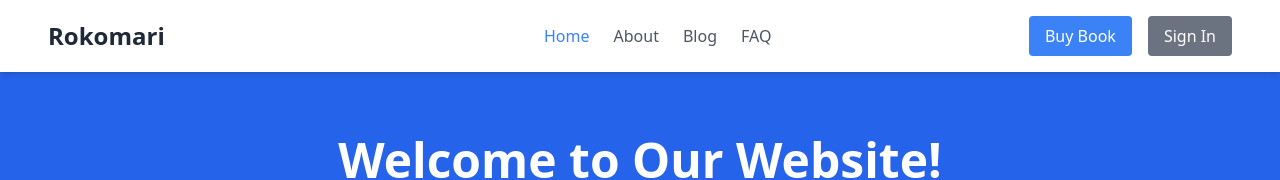
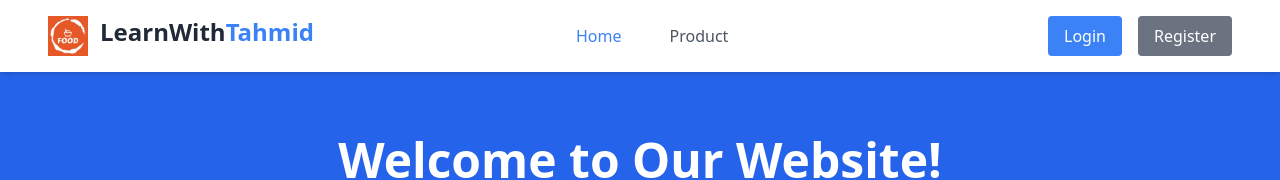
Before and after one commit to shakilcse12/tahmidul-portfolio, a React (Create React App) app: page / in a window 1280 px wide. Shown: the top 180 px of the page. Built offline with nearby package versions, Linux system fonts and the light colour scheme; no server answers.

Commit message:
navbar logo added and login register buttons added

```diff
--- a/src/components/NavBar.jsx
+++ b/src/components/NavBar.jsx
@@ -2,6 +2,7 @@ import { useState } from "react";
 import { NavLink } from "react-router-dom";
 import { HiMenuAlt3, HiX } from "react-icons/hi";
 import { ROUTES } from "../routes";
+import logo from '../assets/logos-food3.jpeg';
 
 const NavBar = () => {
   const [isOpen, setIsOpen] = useState(false);
@@ -14,9 +15,14 @@ const NavBar = () => {
     <nav className="bg-white-500 p-4 shadow-md z-10 relative">
       <div className="container mx-auto flex flex-col lg:flex-row justify-between items-center lg:px-8">
         {/* Brand Name */}
-        <div className="w-full lg:w-1/2 flex justify-between item-center">
+        <div className="w-full lg:w-1/2 flex item-center">
+        <img
+    src={logo}  // Replace with your actual logo path
+    alt="Logo"
+    className="w-10 h-10 mr-3"
+  />
           <NavLink to={ROUTES.HOME} className="text-2xl font-bold">
-            Rokomari
+            LearnWith<span className="text-blue-500">Tahmid</span>
           </NavLink>
 
           {/* Hamburger Icon for Small Screens */}
@@ -33,7 +39,7 @@ const NavBar = () => {
         {/* Menu Items */}
         <div className={`w-full lg:w-1/2 ${isOpen ? "block" : "hidden"} lg:block lg:flex items-center justify-between border shadow-md lg:border-none lg:shadow-none`}>
           <ul
-            className={`lg:flex flex-col lg:flex-row lg:space-x-6 justify-between lg:-ml-24 ${
+            className={`lg:flex flex-col lg:flex-row lg:space-x-12 justify-between lg:-ml-16 ${
               isOpen ? "block" : "hidden"
             } lg:block lg:static w-full lg:w-auto bg-white lg:bg-transparent space-y-4 lg:space-y-0 py-4 lg:py-0`}
           >
@@ -50,32 +56,12 @@ const NavBar = () => {
             </li>
             <li>
               <NavLink
-                to={ROUTES.ABOUT}
-                className={({ isActive }) =>
-                  isActive ? "text-blue-500" : "text-gray-600"
-                }
-              >
-                About
-              </NavLink>
-            </li>
-            <li>
-              <NavLink
                 to={ROUTES.PRODUCT}
                 className={({ isActive }) =>
                   isActive ? "text-blue-500" : "text-gray-600"
                 }
               >
-                Blog
-              </NavLink>
-            </li>
-            <li>
-              <NavLink
-                to={ROUTES.FAQ}
-                className={({ isActive }) =>
-                  isActive ? "text-blue-500" : "text-gray-600"
-                }
-              >
-                FAQ
+                Product
               </NavLink>
             </li>
           </ul>
@@ -87,10 +73,10 @@ const NavBar = () => {
             } lg:block lg:static top-auto left-0 w-full lg:w-auto bg-white py-4 lg:py-0 flex items-center`}
           >
             <button className="px-4 py-2 bg-blue-500 text-white rounded w-3/4 lg:w-auto">
-              Buy Book
+              Login
             </button>
             <button className="px-4 py-2 bg-gray-500 text-white rounded w-3/4 lg:w-auto">
-              Sign In
+              Register
             </button>
           </div>
         </div>
```
Also changed, not shown: src/assets/logos-food3.jpeg (added).
